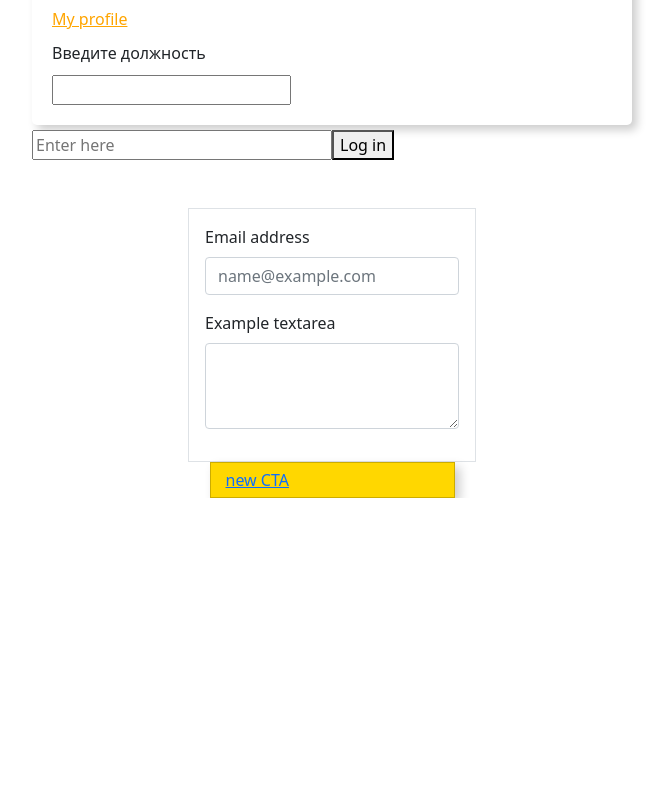
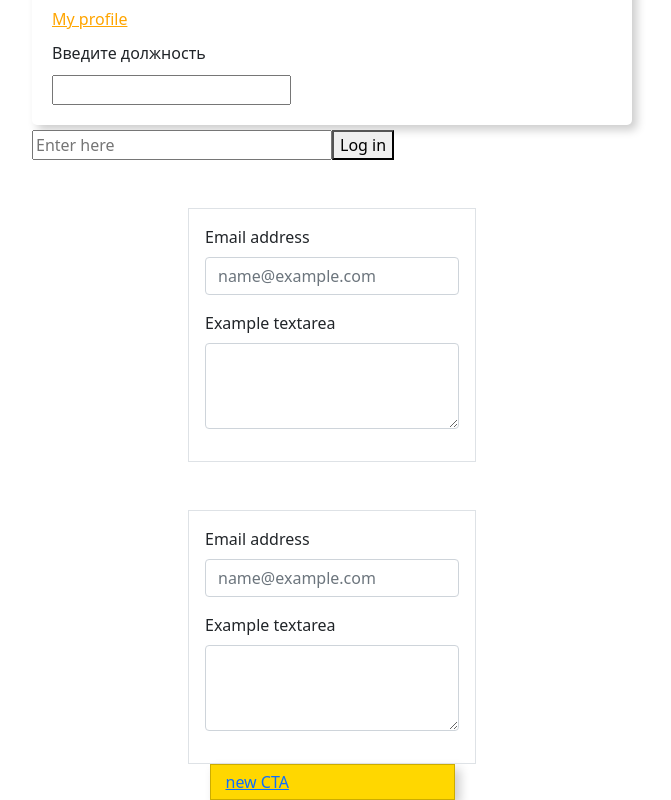
Before and after one commit to SlobodianAnn/learnReact, a React (Create React App) app: page / in a window 1280 px wide. Shown: the part 1104-1904 px from the top of the page, without its empty margins (308-979 px from the left). Before the commit the page ends 1602 px from the top, so only its background shows below. Built offline with nearby package versions, Linux system fonts and the light colour scheme.

Commit message:
learnvPortal

```diff
--- a/src/App.js
+++ b/src/App.js
@@ -3,6 +3,7 @@ import styled from 'styled-components';
 import './App.css';
 import BootstrapTest from './BootstrapTest';
 import Ref from './ref';
+import Portal from './Portal';
 
 const EmpItem = styled.div`
   padding: 20px;
@@ -206,6 +207,7 @@ function App() {
       <Btn />
 
       <Ref />
+      <Portal />
     </Wrapper>
   );
 }
--- /dev/null
+++ b/src/Portal.js
@@ -0,0 +1,89 @@
+import React, { Component } from 'react';
+import { Container } from 'react-bootstrap';
+import './App.css';
+import ReactDOM from 'react-dom';
+
+class Form extends Component {
+  state = {
+    advOpen: false,
+  };
+
+  componentDidMount() {
+    setTimeout(this.handleClick, 3000);
+  }
+
+  handleClick = () => {
+    this.setState(({ advOpen }) => ({
+      advOpen: !advOpen,
+    }));
+  };
+
+  render() {
+    return (
+      <Container>
+        <form
+          className="w-50 border mt-5 p-3 m-auto"
+          style={{ overflow: 'hidden', position: 'relative' }}
+          onClick={this.handleClick}
+        >
+          <div className="mb-3">
+            <label htmlFor="exampleFormControlInput1" className="form-label">
+              Email address
+            </label>
+            <input
+              type="email"
+              className="form-control"
+              id="exampleFormControlInput1"
+              placeholder="name@example.com"
+            />
+          </div>
+          <div className="mb-3">
+            <label htmlFor="exampleFormControlTextarea1" className="form-label">
+              Example textarea
+            </label>
+            <textarea
+              className="form-control"
+              id="exampleFormControlTextarea1"
+              rows="3"
+            ></textarea>
+          </div>
+          {this.state.advOpen ? (
+            <PortalItem>
+              <Msg />
+            </PortalItem>
+          ) : null}
+        </form>
+      </Container>
+    );
+  }
+}
+
+const PortalItem = (props) => {
+  const node = document.createElement('div');
+  document.body.appendChild(node);
+
+  return ReactDOM.createPortal(props.children, node);
+};
+
+const Msg = () => {
+  return (
+    <div
+      style={{
+        width: '500px',
+        height: '150px',
+        backgroundColor: 'red',
+        position: 'absolute',
+        right: '0',
+        bottom: '0',
+      }}
+    >
+      Hello
+    </div>
+  );
+};
+
+function Portal() {
+  return <Form />;
+}
+
+export default Portal;
```
